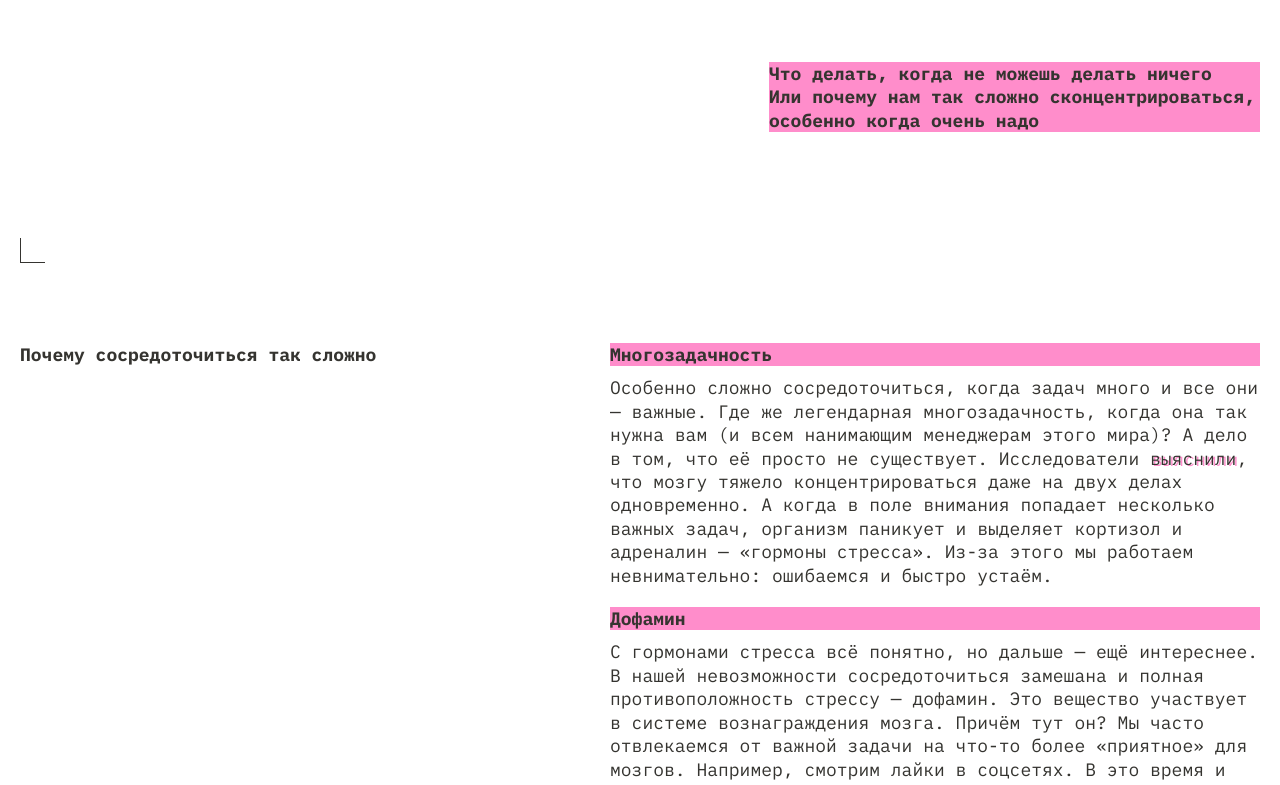
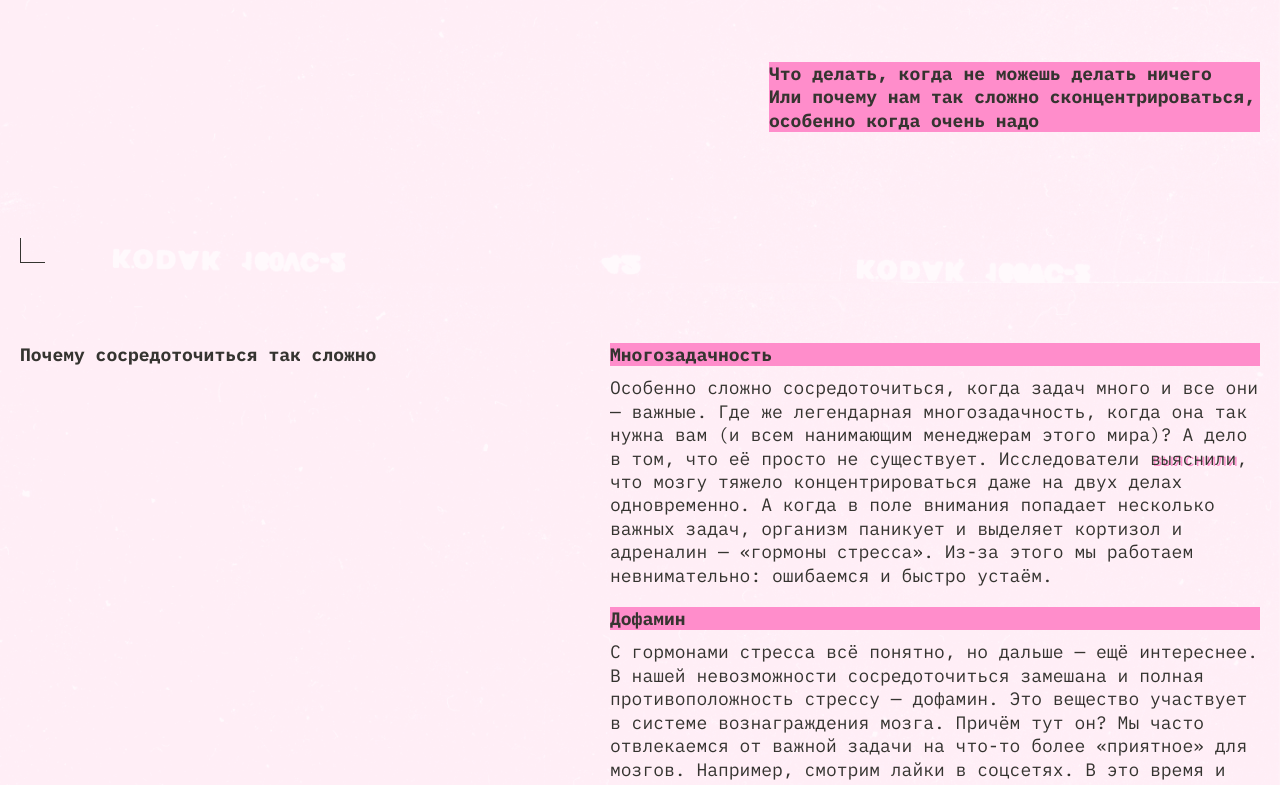
Before and after one commit to ACajetan/slozhno-sosredotochitsya, a plain HTML site: page index.html in a window 1280 px wide. Shown: the part 517-1302 px from the top of the page. Drawn offline with Linux system fonts and the light colour scheme.

Commit message:
fix images and bg again

```diff
--- a/styles/dark.css
+++ b/styles/dark.css
@@ -5,7 +5,7 @@
   --accent-color: #ff0070;
   --title-color: #db00ff;
   --shadow-color: #ff0070;
-  --bg-img: url(./images/cover-image-dark.png);
+  --bg-img: url(../images/cover-image-dark.png);
 }
 
 .header__theme-menu-button {
--- a/styles/light.css
+++ b/styles/light.css
@@ -5,7 +5,7 @@
   --accent-color: #ff8dcb;
   --title-color: #ffc2e6;
   --shadow-color: #ff0070;
-  --bg-img: url(./images/cover-image-light.png);
+  --bg-img: url(../images/cover-image-light.png);
 }
 @media (prefers-color-scheme: light) {
   :root {
@@ -16,7 +16,7 @@
     --accent-color: #ff8dcb;
     --title-color: #ffc2e6;
     --shadow-color: #ff0070;
-    --bg-img: url(./images/cover-image-light.png);
+    --bg-img: url(../images/cover-image-light.png);
   }
 
   .header__rec-element {
--- a/styles/variables.css
+++ b/styles/variables.css
@@ -10,5 +10,5 @@
   --accent-color: #ff0070;
   --title-color: #db00ff;
   --shadow-color: #ff0070;
-  --bg-img: url(./images/cover-image-dark.png);
+  --bg-img: url(../images/cover-image-dark.png);
 }
```
